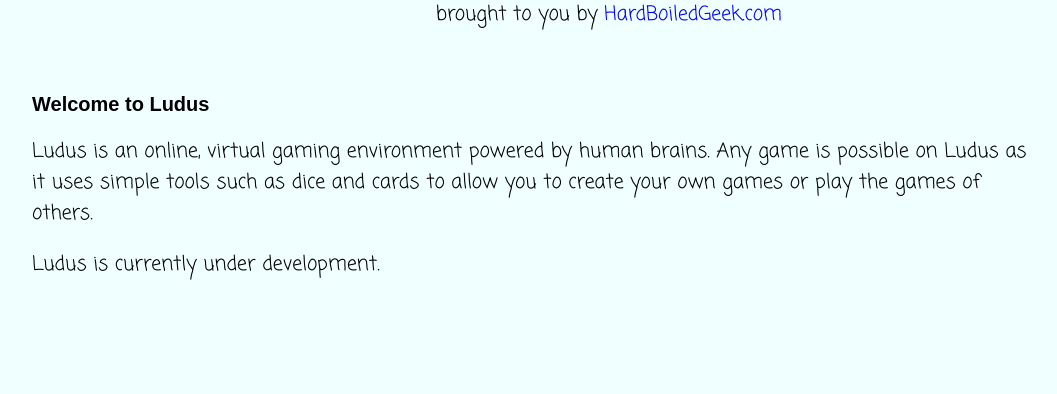
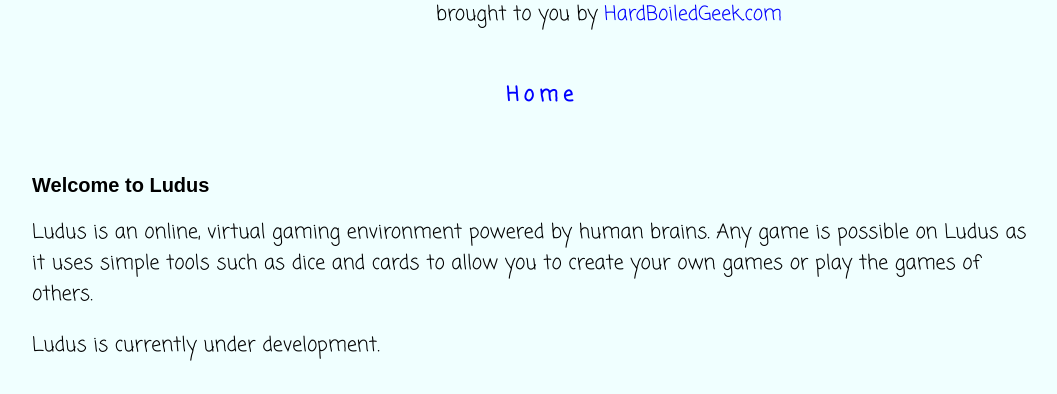
Before and after one commit to guyroyse/ludus, a plain HTML site: page war/index.html in a window 1280 px wide. Shown: the part 104-498 px from the top of the page, without its empty margins (108-1165 px from the left). Drawn offline with Linux system fonts and the light colour scheme; a web font is replaced by a local one.

Commit message:
Completed navigation bar

```diff
--- /dev/null
+++ b/war/banner.html
@@ -0,0 +1,2 @@
+<div id="logo">Ludus Gaming Table</div>
+<div id="tagline">brought to you by <a href="http://hardboiledgeek.com">HardBoiledGeek.com</a></div>
--- a/war/index.html
+++ b/war/index.html
@@ -9,10 +9,8 @@
 
 <div id="page">
 
-<div id="banner">
-	<div id="logo">Ludus Gaming Table</div>
-	<div id="tagline">brought to you by <a href="http://hardboiledgeek.com">HardBoiledGeek.com</a></div>
-</div>
+<div id="banner"></div>
+<div id="navbar"></div>
 
 <div id="main">
 
@@ -27,5 +25,8 @@ it uses simple tools such as dice and cards to allow you to create your own game
 
 </div>
 
+<script type="text/javascript" src="jquery.js""></script>
+<script type="text/javascript" src="ludus.js""></script>
+
 </body>
 </html>
--- a/war/ludus.css
+++ b/war/ludus.css
@@ -16,7 +16,7 @@ body {
 #banner {
 	width: 500px;
 	padding-left: 250px;
-	padding-bottom: 50px;
+	padding-bottom: 30px;
 }
 
 #logo {
@@ -41,3 +41,22 @@ a {
 a:hover {
 	color: red;
 }
+
+#navbar {
+	text-align: center;
+	letter-spacing: 5px;
+	font-weight: bold;
+	width: 100%;
+	padding-bottom: 30px;
+}
+
+#navbar li {
+	display: inline;
+	margin-right: 20px;
+	color: blue;
+}
+
+#navbar li:hover {
+	color: red;
+	cursor: pointer;
+}
--- /dev/null
+++ b/war/ludus.js
@@ -0,0 +1,7 @@
+$(function() {
+	$('#banner').load('/banner.html');
+	$('#navbar').load('/navbar.html');
+	$('#home').click(function() {
+		window.location.pathname = '/index.html';
+	});
+});
--- /dev/null
+++ b/war/navbar.html
@@ -0,0 +1,3 @@
+<ul>
+<li id="home">Home</li>
+</ul>
```
